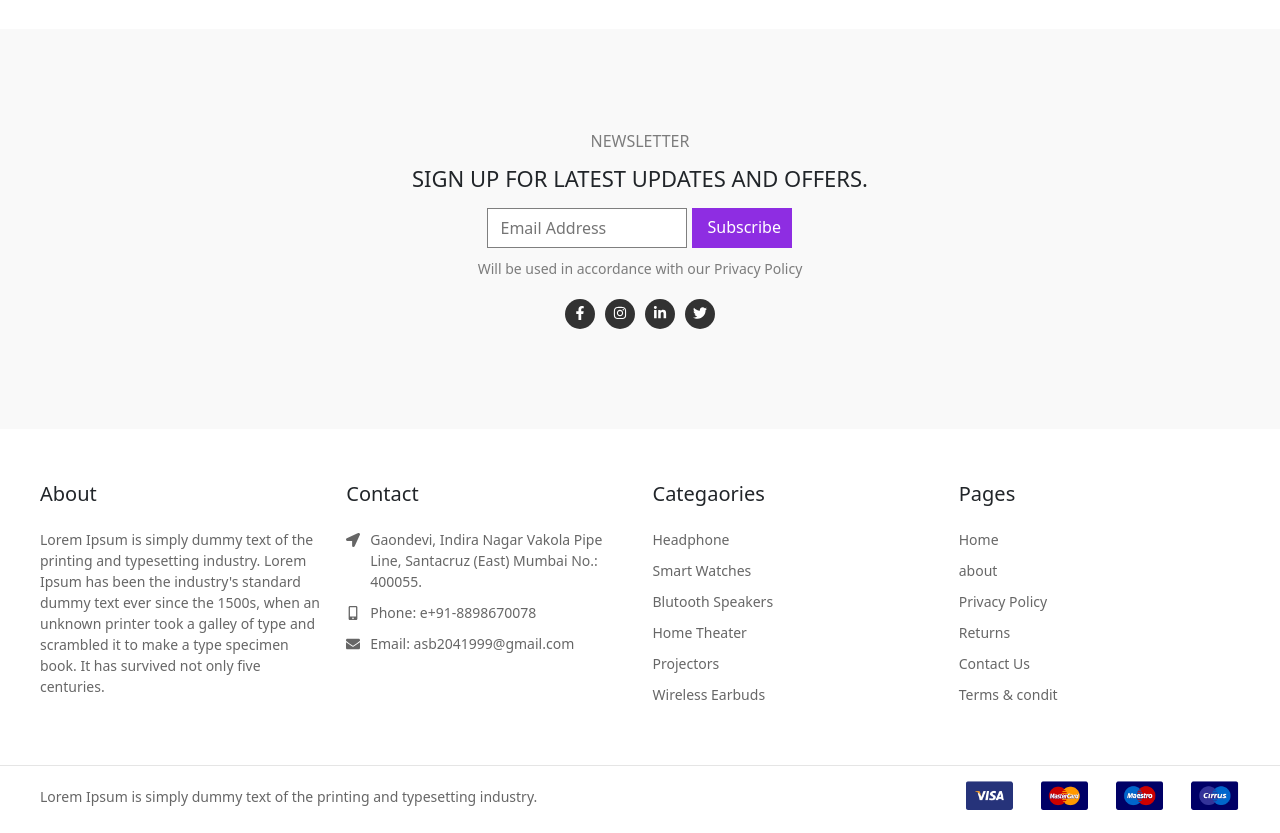
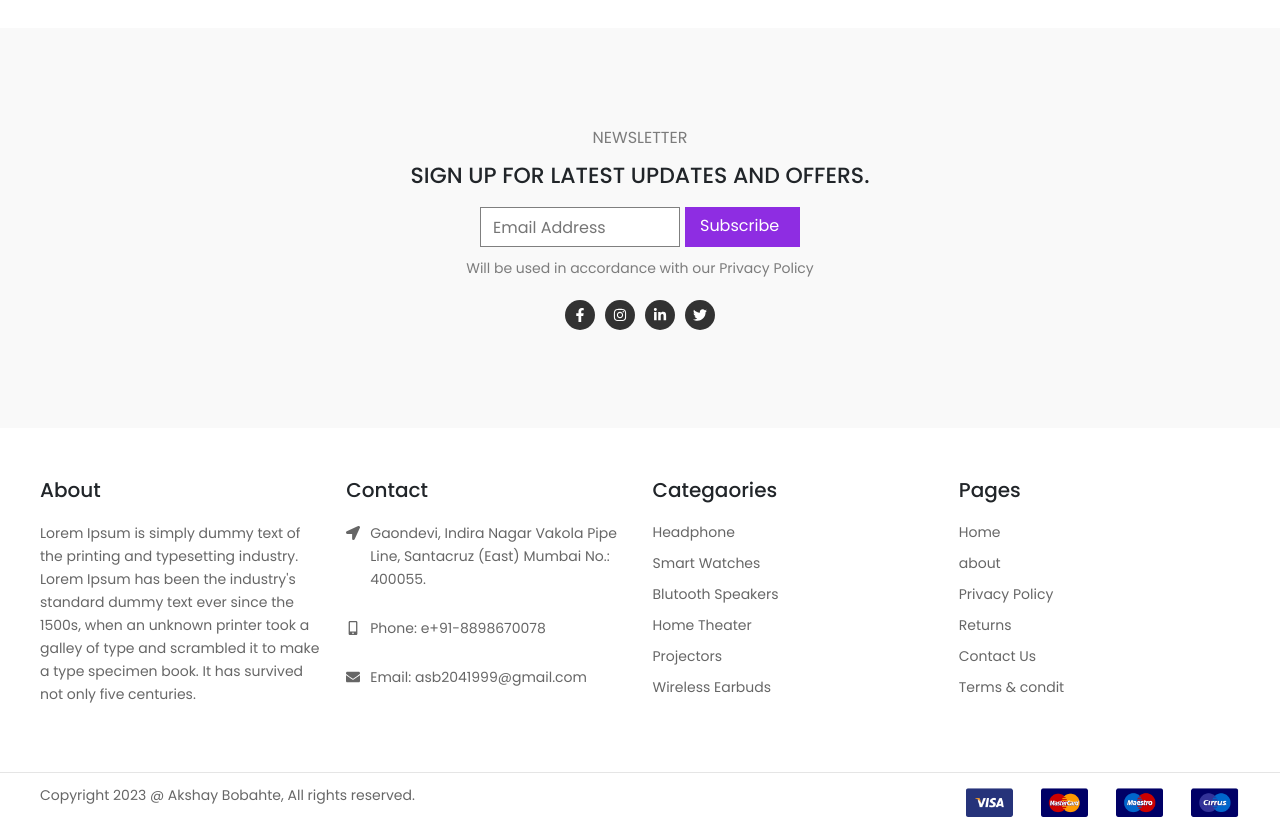
Before and after one commit to Akshay-Bob/Boat-ecommerce, a React (Create React App) app: page / in a window 1280 px wide. Shown: the part 1100-1933 px from the top of the page. Built offline with nearby package versions, Linux system fonts and the light colour scheme; no server answers.

Commit message:
changes done

```diff
--- a/src/App.css
+++ b/src/App.css
@@ -1,4 +1,15 @@
 body{
+  font-family: 'Poppins', sans-serif;
+}
+h6, .h6, h5, .h5, h4, .h4, h3, .h3, h2, .h2, h1, .h1{
+  font-family: 'Poppins', sans-serif;
+}
+p{
+  font-family: 'Poppins', sans-serif;
+  color: rgba(0, 0, 0, 0.5);
+  line-height: 23px;
+}
+span{
   font-family: 'Poppins', sans-serif;
 }
 .App {
--- a/src/Components/Footer/Fotter.js
+++ b/src/Components/Footer/Fotter.js
@@ -7,41 +7,41 @@ const Fotter = () => {
         <div className='footer'>
             <div className='footer-content'>
                 <div className='col'>
-                    <div className='title'>
+                    <h5 className='title'>
                         About
+                    </h5>
+                    <p className='text'>
+                        Lorem Ipsum is simply dummy text of the printing and typesetting industry. Lorem Ipsum has been the industry's standard dummy text ever since the 1500s, when an unknown printer took a galley of type and scrambled it to make a type specimen book. It has survived not only five centuries.
+                    </p>
+                </div>
+                <div className='col'>
+                    <h5 className='title'>
+                        Contact
+                    </h5>
+                    <div className='c-item'>
+                        <FaLocationArrow />
+                        <p className='text'>
+                            Gaondevi, Indira Nagar Vakola Pipe Line, Santacruz (East)
+                            Mumbai No.: 400055.
+                        </p>
                     </div>
-                    <div className='text'>
-                        Lorem Ipsum is simply dummy text of the printing and typesetting industry. Lorem Ipsum has been the industry's standard dummy text ever since the 1500s, when an unknown printer took a galley of type and scrambled it to make a type specimen book. It has survived not only five centuries.
+                    <div className='c-item'>
+                        <FaMobileAlt />
+                        <p className='text'>
+                            Phone: e+91-8898670078
+                        </p>
+                    </div>
+                    <div className='c-item'>
+                        <FaEnvelope />
+                        <p className='text'>
+                            Email: asb2041999@gmail.com
+                        </p>
                     </div>
                 </div>
                 <div className='col'>
-                    <div className='title'>
-                        Contact
-                    </div>
-                    <div className='c-item'>
-                        <FaLocationArrow />
-                        <div className='text'>
-                            Gaondevi, Indira Nagar Vakola Pipe Line, Santacruz (East)
-                            Mumbai No.: 400055.
-                        </div>
-                    </div>
-                    <div className='c-item'>
-                        <FaMobileAlt />
-                        <div className='text'>
-                            Phone: e+91-8898670078
-                        </div>
-                    </div>
-                    <div className='c-item'>
-                        <FaEnvelope />
-                        <div className='text'>
-                            Email: asb2041999@gmail.com
-                        </div>
-                    </div>
-                </div>
-                <div className='col'>
-                    <div className='title'>
+                    <h5 className='title'>
                         Categaories
-                    </div>
+                    </h5>
                     <span className='text'>Headphone</span>
                     <span className='text'>Smart Watches</span>
                     <span className='text'> Blutooth Speakers </span>
@@ -51,9 +51,9 @@ const Fotter = () => {
                 </div>
 
                 <div className='col'>
-                    <div className='title'>
+                    <h5 className='title'>
                         Pages
-                    </div>
+                    </h5>
                     <span className='text'>Home</span>
                     <span className='text'>about</span>
                     <span className='text'> Privacy Policy </span>
@@ -64,9 +64,9 @@ const Fotter = () => {
             </div>
             <div className='bottom-bar'>
                     <div className='bottom-bar-content'>
-                        <div className='text'>
-                        Lorem Ipsum is simply dummy text of the printing and typesetting industry.
-                        </div>
+                        <p className='text'>
+                        Copyright 2023 @ Akshay Bobahte, All rights reserved.
+                        </p>
                     <img src={Payments} className='payment-img'/>
                     </div>
             </div>
--- a/src/Components/Footer/Fotter.scss
+++ b/src/Components/Footer/Fotter.scss
@@ -70,6 +70,7 @@
             }
             .text{
                 font-size: 14px;
+                align-items: center;
                 color: rgba($color: #000000, $alpha: 0.6);
             }
         }
@@ -78,7 +79,7 @@
           height: fit-content;
 
           @include for-phone-only{
-            margin-top: 20px;
+            margin-top: 5px;
           max-width: 80%;
           }
         }
--- a/src/Components/Footer/Newsletter/Newsletter.js
+++ b/src/Components/Footer/Newsletter/Newsletter.js
@@ -16,7 +16,7 @@ const Newsletter = () => {
                     <input type='text' placeholder='Email Address'/>
                     <button>Subscribe</button>
                 </div>
-                <div className='text'>Will be used in accordance with our Privacy Policy</div>
+                <p className='text'>Will be used in accordance with our Privacy Policy</p>
                 <div className='social-icons'>
                     <div className='icon'>
                         <FaFacebookF size={14}/>
--- a/src/Components/Footer/Newsletter/Newsletter.scss
+++ b/src/Components/Footer/Newsletter/Newsletter.scss
@@ -8,7 +8,7 @@
     background: #f9f9f9;
     background-position: center;
     background-repeat: no-repeat;
-    ;
+
 
     .newsletter-content {
         width: fit-content;
@@ -23,16 +23,21 @@
         margin-bottom: 15px;
         text-transform: uppercase;
         color: rgba(0, 0, 0, 0.5);
+        font-family: 'Poppins', sans-serif;
+        line-height: 23px;
     }
 
     .big-text {
         margin-bottom: 20px;
         font-size: 22px;
-        line-height: 20px;
+        line-height: 23px;
         font-weight: 500;
         text-transform: uppercase;
         padding: 0 30px;
-
+        font-family: 'Poppins', sans-serif;
+        @include for-phone-only{
+        line-height: 28px;
+        }
     }
 
     .form {
@@ -48,14 +53,14 @@
             padding: 0 12px;
             font-size: 16px;
             outline: 0;
-
+            font-family: 'Poppins', sans-serif;
         }
 
         button {
             outline: 0;
             border: 0;
             height: 40px;
-            width: 100px;
+            width: 115px;
             display: flex;
             align-items: center;
             cursor: pointer;
@@ -65,6 +70,8 @@
             border-bottom: 3px solid #8e2de2;
             text-align: center;
             padding: 0 15px;
+            font-family: 'Poppins', sans-serif;
+            line-height: 23px;
         }
     }
 
@@ -72,6 +79,8 @@
         margin-bottom: 20px;
         font-size: 14px;
         color: rgba(0, 0, 0, 0.5);
+        font-family: 'Poppins', sans-serif;
+        line-height: 23px;
     }
 
     .social-icons {
@@ -87,5 +96,6 @@
         color: #fff;
         align-items: center;
         justify-content: center;
+        padding-top: 1px;
     }
 }
--- a/src/Components/Header.scss
+++ b/src/Components/Header.scss
@@ -9,7 +9,7 @@ body{
     // padding: 0 20px;
     background-color: #ffffff;
     color: #000000;
-    border-bottom: 1px solid rgba($color: #000000, $alpha: 1.0);
+    // border-bottom: 1px solid rgba($color: #000000, $alpha: 1.0);
     z-index: 99;
 
     .header-content{
@@ -50,6 +50,10 @@ body{
                     a{
                         text-decoration: none;
                         color: #000000;
+                        font-size: 17px;
+                        font-weight: 600;
+                        line-height: 23px;
+                        font-family: 'Poppins', sans-serif;
                     }
                 }
                 @include for-phone-only{
@@ -85,6 +89,8 @@ body{
             svg{
                 font-size: 20px;
                 cursor: pointer;
+                font-family: 'Poppins', sans-serif;
+                font-weight: 600;
             }
             .cart-icon{
                 position: relative;
--- a/src/Components/Home Banner/Slider/Slider.js
+++ b/src/Components/Home Banner/Slider/Slider.js
@@ -4,6 +4,9 @@ import { Carousel } from 'react-responsive-carousel';
 import slide1 from '../../../assests/slide1.jpg';
 import slide2 from '../../../assests/slide2.jpg';
 import slide3 from '../../../assests/slide3.jpg';
+// import slide1 from '../../../assests/bannerimg1.jpg';
+// import slide2 from '../../../assests/bannerimg2.jpg';
+
 import './Slider.scss';
 
 
```
Also changed, not shown: src/assests/bannerimg1.jpg (added), src/assests/bannerimg2.jpg (added).
